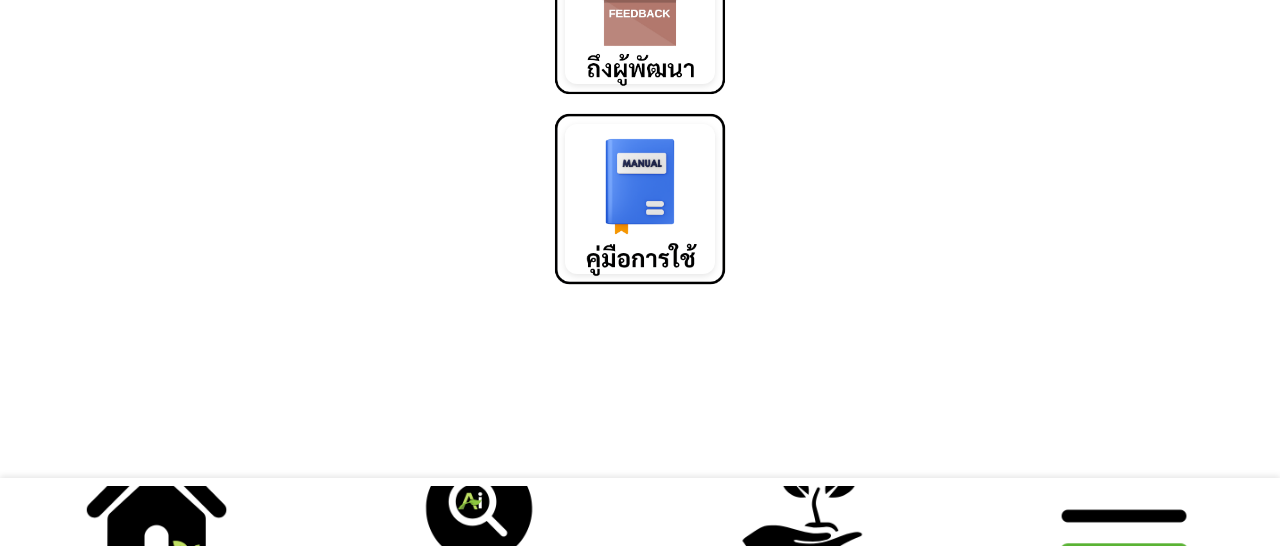
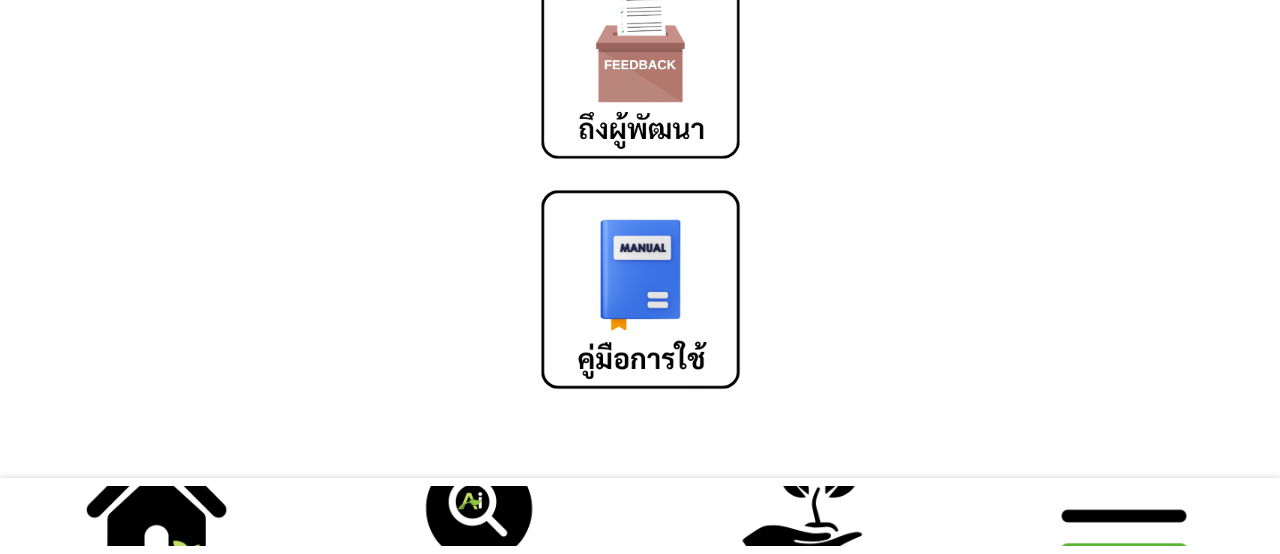
Before and after one commit to tetedd2/V2, a plain HTML site: page menu.html in a window 1280 px wide. Shown: the part 246-800 px from the top of the page. Drawn offline with Linux system fonts and the light colour scheme.

Commit message:
Add files via upload

```diff
--- a/menu.html
+++ b/menu.html
@@ -22,9 +22,9 @@
             flex-direction: column;
             align-items: center;
             justify-content: flex-start;
-            gap: 50px;
-            padding: 100px;
-            padding-bottom: 80px;
+            gap: 90px;
+            padding: 110px;
+            padding-bottom: 90px;
             /* เว้นที่ให้ปุ่มล่าง */
         }
 
@@ -56,25 +56,24 @@
             height: 100%;
             object-fit: contain;
         }
-    /* กล่องกลาง */
 .center-wrapper {
-      flex: 1; /* ใช้พื้นที่ที่เหลือ */
     display: flex;
     justify-content: center;
     align-items: center;
-      width: 100%;
+    height: 100%; /* ทำให้เต็มความสูงของหน้าจอ */
 }
 
 .button-container-top {
     display: flex;
     flex-direction: column;
-      gap: 40px;
-      align-items: center;
-      justify-content: center;
+    gap: 80px;
+    width: 100%;
+    max-width: 80px;
+    align-items: center; /* จัดให้ปุ่มอยู่ตรงกลางแนวนอนใน container */
 }
 
 .btn-top {
-      background-color: white;
+    background-color: orange;
     padding: 0;
     border-radius: 12px;
     font-size: 18px;
@@ -82,27 +81,12 @@
     cursor: pointer;
     transition: all 0.3s ease;
     text-align: center;
+    position: relative;
     display: flex;
     align-items: center;
     justify-content: center;
     width: 150px;
     height: 150px;
-      box-shadow: 0 2px 6px rgba(0, 0, 0, 0.1);
-    }
-
-    .btn-top:hover {
-      transform: scale(1.05);
-      box-shadow: 0 6px 16px rgba(0, 0, 0, 0.15);
-    }
-
-    .btn-top:active {
-      transform: scale(0.98);
-    }
-
-    .btn-top img {
-      width: 80%;
-      height: 80%;
-      object-fit: contain;
 }
 
 
@@ -124,8 +108,8 @@
         }
 
         .btn-top img {
-            width: 300%; /* กำหนดขนาดรูปภาพ */
-            height: 300%; /* กำหนดขนาดรูปภาพ */
+            width: 400%; /* กำหนดขนาดรูปภาพ */
+            height: 250%; /* กำหนดขนาดรูปภาพ */
         }
         /* ปุ่มแนวนอนด้านล่าง ติดขอบล่างหน้าจอ */
 
```
Also changed, not shown: Home999.html (+2 -22 lines). Lines whose indentation alone changed are shown as unchanged.
